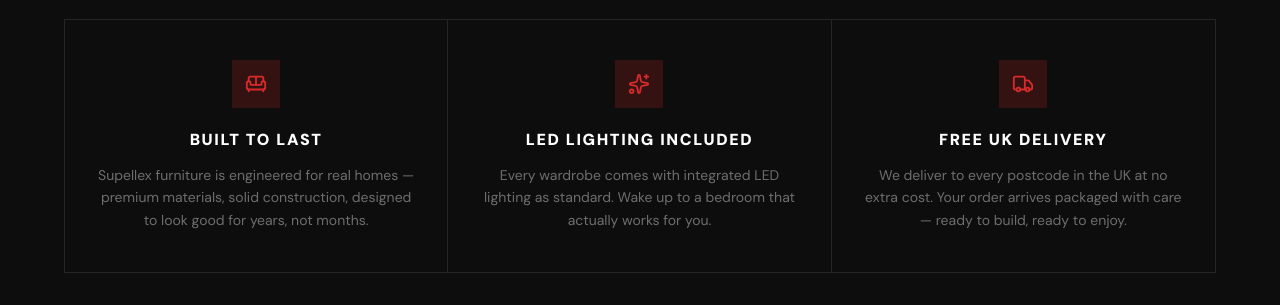
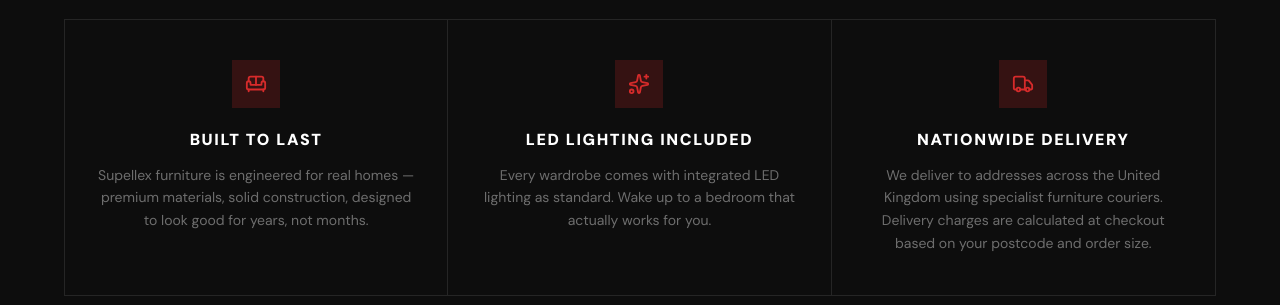
Before and after one commit to cermartin/supellex, a React (Vite) app: page / in a window 1280 px wide. Shown: the part 1260-1565 px from the top of the page. Built offline with nearby package versions, Linux system fonts and the light colour scheme.

Commit message:
fix: remove Free UK Delivery claim from BrandStatement
Change pillar title from 'Free UK Delivery' to 'Nationwide Delivery'
and update body copy to accurately reflect postcode-based delivery
charges — Aayan confirmed delivery is not free to all areas.

```diff
--- a/components/BrandStatement.tsx
+++ b/components/BrandStatement.tsx
@@ -13,8 +13,8 @@
   },
   {
     icon: Truck,
-    title: 'Free UK Delivery',
-    body: 'We deliver to every postcode in the UK at no extra cost. Your order arrives packaged with care — ready to build, ready to enjoy.',
+    title: 'Nationwide Delivery',
+    body: 'We deliver to addresses across the United Kingdom using specialist furniture couriers. Delivery charges are calculated at checkout based on your postcode and order size.',
   },
 ];
 
```
